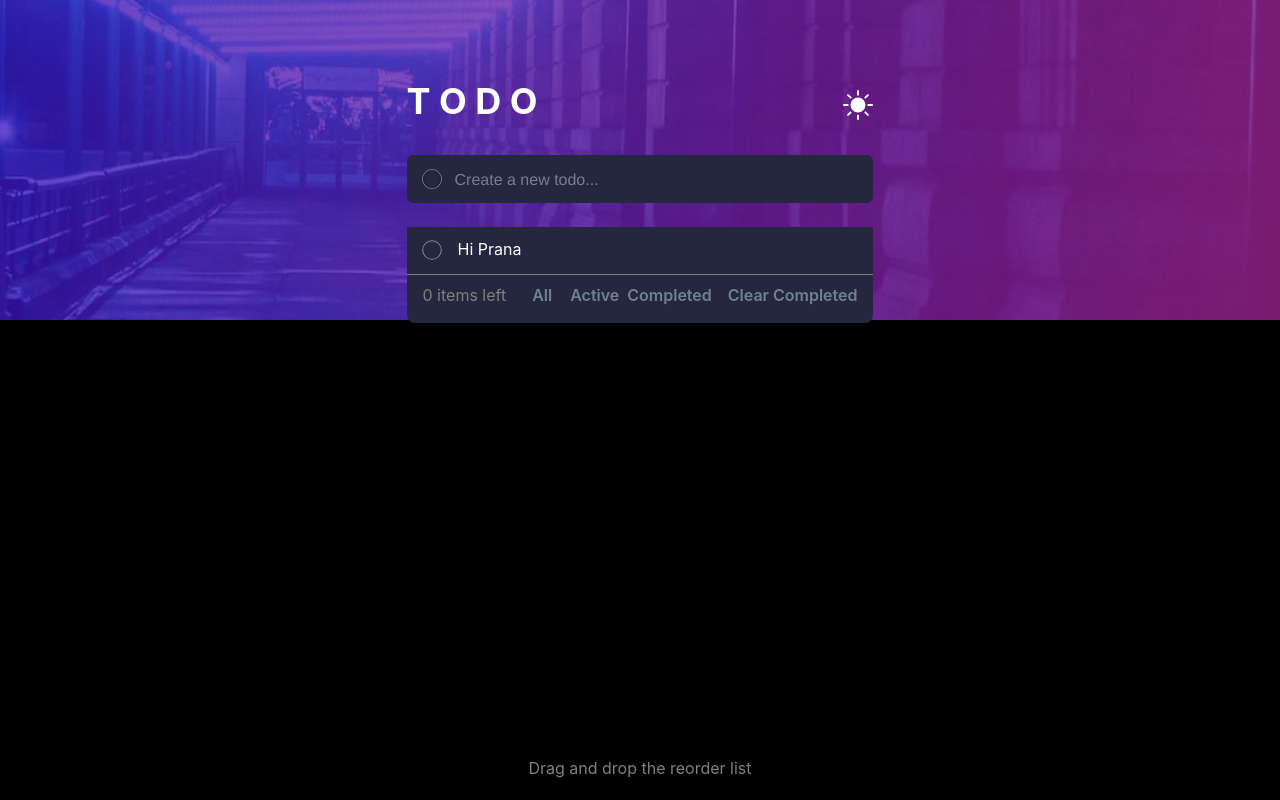
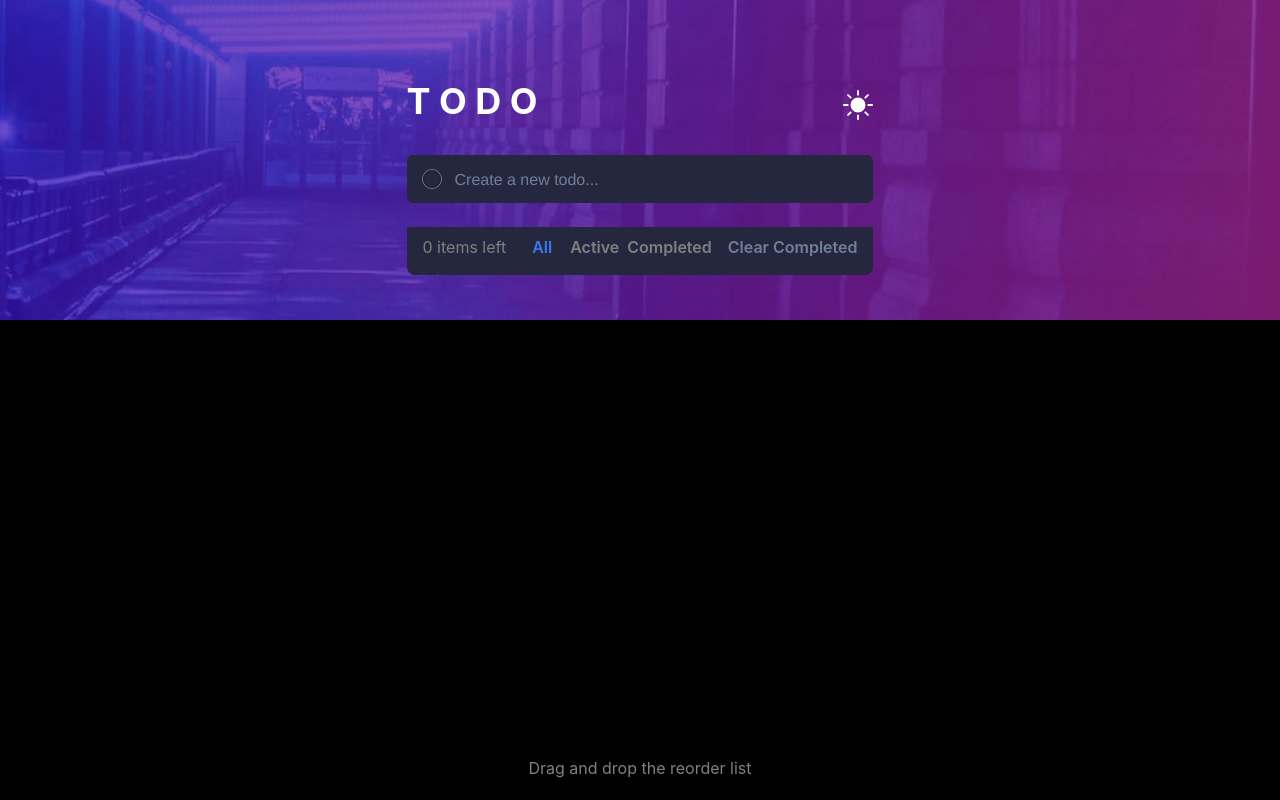
Before and after one commit to praveenmodalavalasa/todo, a Next.js app: page / in a window 1280 px wide. Built offline with nearby package versions, Linux system fonts and the light colour scheme.

Commit message:
Added the functionalities

```diff
--- a/package.json
+++ b/package.json
@@ -15,6 +15,7 @@
     "@emotion/react": "^11.11.1",
     "@emotion/styled": "^11.11.0",
     "framer-motion": "^10.16.4",
+    "nanoid": "^4.0.2",
     "next": "13.4.19",
     "react": "18.2.0",
     "react-dom": "18.2.0",
--- a/src/components/Todo.js
+++ b/src/components/Todo.js
@@ -12,11 +12,33 @@ import {
 } from "@chakra-ui/react";
 import { Box, Image } from "@chakra-ui/react";
 
-import { BsCircle, BsFillSunFill, BsFillMoonFill } from "react-icons/bs";
+import { BsCircle, BsFillSunFill, BsFillMoonFill, BsFillCheckCircleFill } from "react-icons/bs";
 import { RxCross1 } from "react-icons/rx";
+import { nanoid } from "nanoid";
 
 const Todo = ({ setBgColor }) => {
   const [image, setImage] = useState("./Dark.jpg");
+  const [input, setInput] = useState("");
+  const [todos, setTodos] = useState([]);
+  const [todosFilter, setTodosFilter] = useState("All");
+
+  const handleAddTodo = (e) => {
+    e.preventDefault();
+    setTodos((prev) => [...prev, {id: nanoid(), task: input, complete: false}])
+    setInput("")
+  }
+
+  const handleDeleteTask = (id) => {
+    setTodos((prev) => prev.filter((todo) => todo.id !== id))
+  }
+
+  const handleCompleteTask = (id) => {
+    setTodos((prev) => prev.map((todo) => todo.id === id ? {...todo, complete: !todo.complete} : todo))
+  }
+
+  const handleClearCompleted = () => {
+    setTodos((prev) => prev.filter((todo) => !todo.complete))
+  }
 
   return (
     <>
@@ -35,7 +57,7 @@ const Todo = ({ setBgColor }) => {
                     setImage(
                       image === "./Dark.jpg" ? "./Light.jpg" : "./Dark.jpg"
                     );
-                    setBgColor("white");
+                    setBgColor("#E2E8F0");
                   }}
                   style={{ color: "white", marginTop: "10" }}
                   size={30}
@@ -54,6 +76,7 @@ const Todo = ({ setBgColor }) => {
               )}
             </Stack>
             <Stack pos="relative">
+              <form onSubmit={handleAddTodo}>
               <BsCircle
                 cursor="pointer"
                 style={{
@@ -66,6 +89,7 @@ const Todo = ({ setBgColor }) => {
                   width: "20px",
                   height: "20px",
                 }}
+                onClick={(e) => handleAddTodo(e)}
               />
 
               <Input
@@ -80,10 +104,14 @@ const Todo = ({ setBgColor }) => {
                 focusBorderColor="white"
                 pl={12}
                 marginBottom="4"
+                value={input}
+                onChange={(e) => setInput(e.target.value)}
               />
+              </form>
             </Stack>
             <Stack spacing={0}>
-              <Box
+              {todos.filter((todo) => (todosFilter === "All" ? true : todosFilter === "Active" ? !todo.complete : todo.complete)).map((todo) => (<Box
+              key={todo.id}
                 textColor="white"
                 bg={image === "./Dark.jpg" ? "#24273d" : "white"}
                 h="12"
@@ -92,7 +120,17 @@ const Todo = ({ setBgColor }) => {
                 borderColor={"gray"}
               >
                 <Stack direction="row" className="todoItem">
-                  <BsCircle
+                  {todo.complete ? <BsFillCheckCircleFill cursor="pointer"
+                    style={{
+                      border: "0px solid #777a92",
+                      color: "#777a92",
+                      borderRadius: "50%",
+                      width: "20px",
+                      height: "20px",
+                      marginLeft: "15px",
+                      marginTop: "12.5",
+                    }}
+                    onClick={() => handleCompleteTask(todo.id)}/> : <BsCircle
                     cursor="pointer"
                     style={{
                       border: "0px solid #777a92",
@@ -103,14 +141,16 @@ const Todo = ({ setBgColor }) => {
                       marginLeft: "15px",
                       marginTop: "12.5",
                     }}
-                  />
+                    onClick={() => handleCompleteTask(todo.id)}
+                  />}
 
                   <Text
                     marginLeft="2"
                     marginTop="2.5"
-                    textColor={image === "./Dark.jpg" ? "white" : "black"}
+                    textColor={todo.complete ? "#777a92" : image === "./Dark.jpg" ? "white" : "black"}
+                    as={todo.complete ? "s" : ""}
                   >
-                    Hi Prana
+                    {todo.task}
                   </Text>
                   <Spacer />
                   <RxCross1
@@ -123,9 +163,10 @@ const Todo = ({ setBgColor }) => {
                       width: "20px",
                       height: "20px",
                     }}
+                    onClick={() => handleDeleteTask(todo.id)}
                   />
                 </Stack>
-              </Box>
+              </Box>))}
               <Box
                 textColor="white"
                 borderBottomRadius="8"
@@ -140,13 +181,13 @@ const Todo = ({ setBgColor }) => {
                   marginLeft="4"
                   marginTop="2"
                 >
-                  <Text textColor="gray">0 items left</Text>
+                  <Text textColor="gray">{todos.length} items left</Text>
                   <Spacer />
-                  <Button variant="link" _hover={{textDecoration:"none", textColor: "white"}} >All</Button>
-                  <Button variant="link" _hover={{textDecoration:"none", textColor: "white"}} >Active</Button>
-                  <Button variant="link" _hover={{textDecoration:"none", textColor: "white"}} >Completed</Button>
+                  <Button variant="link" textColor={todosFilter === "All" ? "#3a78f2" : "gray"} _hover={{textDecoration:"none", textColor: todosFilter==="All" ? "" : image === "./Dark.jpg" ? "white" : "black"}} onClick={() => setTodosFilter("All")} >All</Button>
+                  <Button variant="link" textColor={todosFilter === "Active" ? "#3a78f2" : "gray"} _hover={{textDecoration:"none", textColor: todosFilter==="Active" ? "" : image === "./Dark.jpg" ? "white" : "black"}} onClick={() => setTodosFilter("Active")}>Active</Button>
+                  <Button variant="link" textColor={todosFilter === "Completed" ? "#3a78f2" : "gray"} _hover={{textDecoration:"none", textColor: todosFilter==="Completed" ? "" : image === "./Dark.jpg" ? "white" : "black"}} onClick={() => setTodosFilter("Completed")}>Completed</Button>
                   <Spacer />
-                  <Button variant="link" _hover={{textDecoration:"none", textColor: "white"}} >Clear Completed</Button>
+                  <Button onClick={() => handleClearCompleted()} variant="link" _hover={{textDecoration:"none", textColor: image === "./Dark.jpg" ? "white" : "black"}} >Clear Completed</Button>
                 </Stack>
               </Box>
             </Stack>
```
Also changed, not shown: 1 other file (tests, documents, lock files or other folders).
